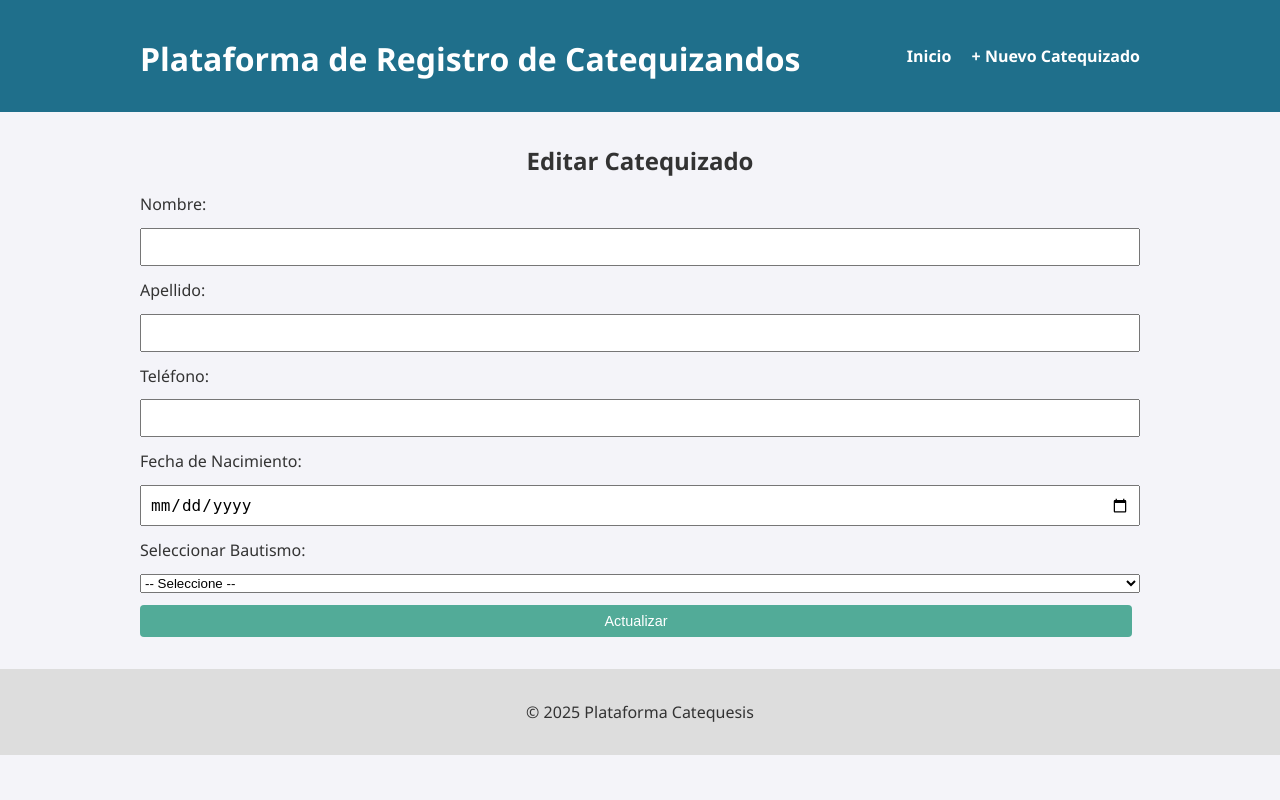
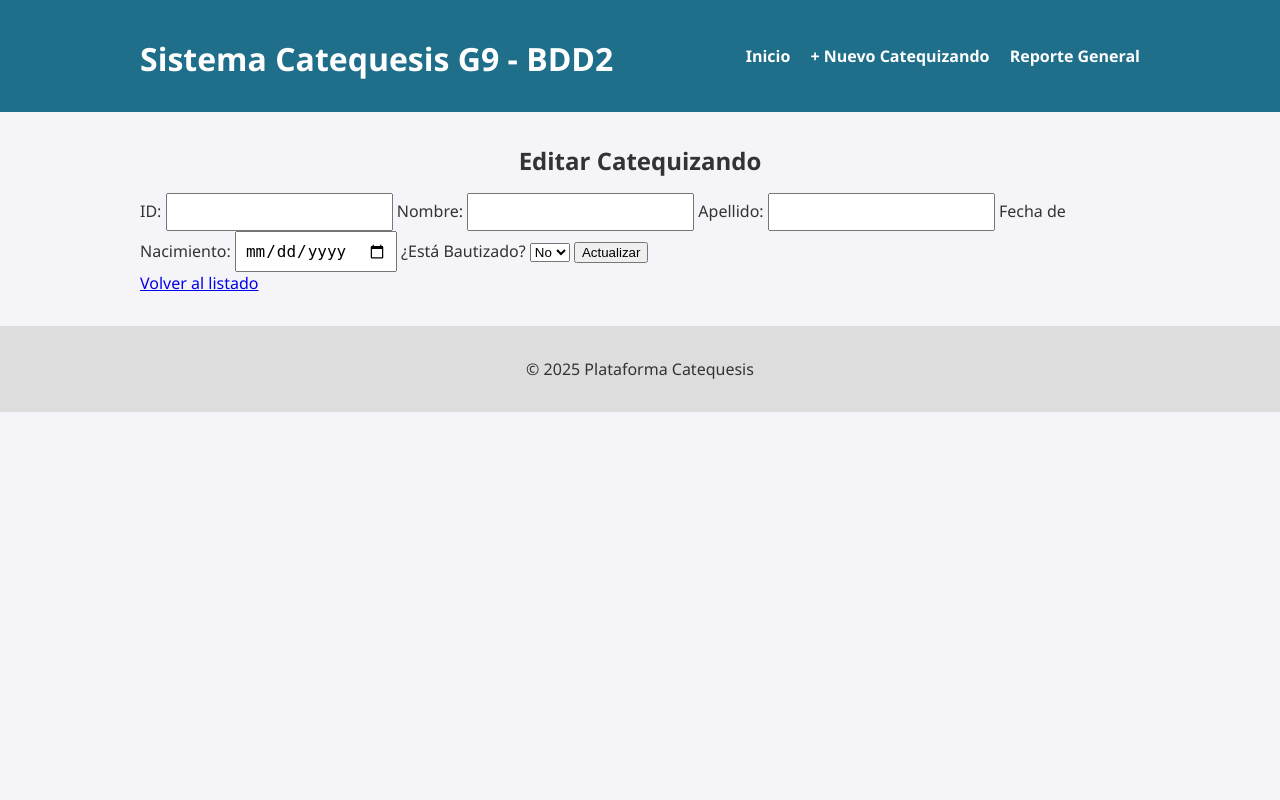
Before and after one commit to tom-ayu/CatequesisAppG9, a Flask app: template templates/edit.html in a window 1280 px wide. Run offline with Flask 3, Linux system fonts and the light colour scheme; the template is opened without the code that fills it, so the values that code supplies are empty.

Commit message:
Corrección rutas Flask y templates HTML para CRUD catequizando

```diff
--- a/app.py
+++ b/app.py
@@ -8,100 +8,81 @@ app.secret_key = 'clave_secreta_123'
 ####### READ (SQL) #######
 @app.route('/')
 def index():
-    try:
-        conn = get_connection()
-        cursor = conn.cursor()
-        cursor.execute("EXEC CatequesisData.ObtenerCatequizados")
-        catequizados = cursor.fetchall()
-        conn.close()
-        return render_template('index.html', catequizados=catequizados)
-    except pyodbc.Error as e:
-        flash(f'Error al obtener los catequizados: {e.args[1]}', 'error')
-        return render_template('index.html', catequizados=[])
+    conn = get_connection()
+    cursor = conn.cursor()
+    cursor.execute("EXEC sp_ReadCatequizando")
+    rows = cursor.fetchall()
+    conn.close()
+
+    catequizandos = [{
+        'Id': row[0],
+        'Nombre': row[1],
+        'Apellido': row[2],
+        'FechaNacimiento': row[3],
+        'FeBautismo': bool(row[4])
+    } for row in rows]
+
+    return render_template('index.html', catequizandos=catequizandos)
 
 ####### CREATE (SQL) #######
 @app.route('/create', methods=['GET', 'POST'])
-def create():
-    conn = get_connection()
-    cursor = conn.cursor()
-    cursor.execute("SELECT IdBautismo, ParroquiaBautismo FROM CatequesisData.Bautismo")
-    bautismos = cursor.fetchall()
+def create_catequizando():
+    if request.method == 'POST':
+        data = request.form
+        conn = get_connection()
+        cursor = conn.cursor()
+        cursor.execute(
+            "EXEC sp_CreateCatequizando ?, ?, ?, ?, ?",
+            data['Id'], data['Nombre'], data['Apellido'],
+            data['FechaNacimiento'], int(data['FeBautismo'])
+        )
+        conn.commit()
+        conn.close()
+        return redirect(url_for('read_catequizandos'))
+    return render_template('create.html')
 
-    if request.method == 'POST':
-        nombre = request.form['nombre']
-        apellido = request.form['apellido']
-        telefono = request.form['telefono']
-        fecha_nac = request.form['fecha']
-        id_bautismo = request.form['id_bautismo']
-
-        try:
-            cursor.execute("EXEC CatequesisData.CrearCatequizado ?,?,?,?,?",
-                           (nombre, apellido, telefono, fecha_nac, id_bautismo))
-            conn.commit()
-            flash('Catequizado creado exitosamente.', 'success')
-            return redirect(url_for('index'))
-        except pyodbc.Error as e:
-            flash(f'Error al crear catequizado: {e.args[1]}', 'error')
-
-    conn.close()
-    return render_template('create.html', bautismos=bautismos)
 
 ####### EDIT (SQL) #######
 @app.route('/edit/<int:id>', methods=['GET', 'POST'])
-def edit(id):
-    try:
-        conn = get_connection()
-        cursor = conn.cursor()
+def update_catequizando(id):
+    conn = get_connection()
+    cursor = conn.cursor()
 
-        cursor.execute("SELECT IdBautismo, ParroquiaBautismo FROM CatequesisData.Bautismo")
-        bautismos = cursor.fetchall()
+    if request.method == 'POST':
+        data = request.form
+        cursor.execute(
+            "EXEC sp_UpdateCatequizando ?, ?, ?, ?, ?",
+            id, data['Nombre'], data['Apellido'],
+            data['FechaNacimiento'], int(data['FeBautismo'])
+        )
+        conn.commit()
+        conn.close()
+        return redirect(url_for('read_catequizandos'))
 
-        if request.method == 'POST':
-            nombre = request.form['nombre']
-            apellido = request.form['apellido']
-            telefono = request.form['telefono']
-            fecha_nac = request.form['fecha']
-            id_bautismo = request.form['id_bautismo']
+    cursor.execute("EXEC sp_ReadCatequizandoPorId ?", id)
+    row = cursor.fetchone()
+    conn.close()
 
-            try:
-                cursor.execute(
-                    "EXEC CatequesisData.ActualizarCatequizado ?, ?, ?, ?, ?, ?",
-                    (id, nombre, apellido, telefono, fecha_nac, id_bautismo)
-                )
-                conn.commit()
-                flash('Catequizado actualizado correctamente.', 'success')
-                return redirect(url_for('index'))
-            except pyodbc.Error as e:
-                flash(f'Error al actualizar: {e.args[1]}', 'error')
-
-        cursor.execute("SELECT * FROM CatequesisData.Catequizado WHERE IdCatequizado=?", (id,))
-        catequizado = cursor.fetchone()
-        conn.close()
-
-        if not catequizado:
-            flash('Catequizado no encontrado.', 'error')
-            return redirect(url_for('index'))
-
-        return render_template('edit.html', catequizado=catequizado, bautismos=bautismos)
-
-    except pyodbc.Error as e:
-        flash(f'Error general: {e.args[1]}', 'error')
-        return redirect(url_for('index'))
+    if row:
+        catequizando = {
+            'Id': row[0],
+            'Nombre': row[1],
+            'Apellido': row[2],
+            'FechaNacimiento': row[3],
+            'FeBautismo': bool(row[4])
+        }
+        return render_template('edit.html', catequizando=catequizando)
+    return 'No encontrado', 404
 
 ####### DELETE (SQL) #######
-@app.route('/delete/<int:id>')
-def delete(id):
-    try:
-        conn = get_connection()
-        cursor = conn.cursor()
-        cursor.execute("EXEC CatequesisData.EliminarCatequizado ?", (id,))
-        conn.commit()
-        conn.close()
-        flash('Catequizado eliminado exitosamente.', 'success')
-    except pyodbc.Error as e:
-        flash(f'Error al eliminar: {e.args[1]}', 'error')
-
-    return redirect(url_for('index'))
+@app.route('/delete/<int:id>', methods=['GET'])
+def delete_catequizando(id):
+    conn = get_connection()
+    cursor = conn.cursor()
+    cursor.execute("EXEC sp_DeleteCatequizando ?", id)
+    conn.commit()
+    conn.close()
+    return redirect(url_for('read_catequizandos'))
 
 ####### REPORTES (MONGODB) #######
 @app.route('/reporte-general')
--- a/connectiondb.py
+++ b/connectiondb.py
@@ -6,5 +6,5 @@ def get_connection():
         "SERVER=localhost;"
         "DATABASE=CatequesisGrupo9;"
         "UID=LoginAdministrador;"
-        "PWD=APassword123"
+        "PWD=Administrador2025$!"
     )
--- a/templates/edit.html
+++ b/templates/edit.html
@@ -1,32 +1,29 @@
 {% extends "layout.html" %}
-{% block title %}Editar Catequizado{% endblock %}
+{% block title %}Editar Catequizando{% endblock %}
 {% block content %}
-<h2>Editar Catequizado</h2>
+<h2>Editar Catequizando</h2>
 
-<form method="POST" class="form">
-  <label for="nombre">Nombre:</label>
-  <input type="text" id="nombre" name="nombre" value="{{ catequizado.Nombre }}" required>
+<form method="POST">
+  <label>ID:</label>
+  <input type="number" name="Id" value="{{ catequizando.Id }}" readonly>
 
-  <label for="apellido">Apellido:</label>
-  <input type="text" id="apellido" name="apellido" value="{{ catequizado.Apellido }}" required>
+  <label>Nombre:</label>
+  <input type="text" name="Nombre" value="{{ catequizando.Nombre }}" required>
 
-  <label for="telefono">Teléfono:</label>
-  <input type="text" id="telefono" name="telefono" maxlength="10" value="{{ catequizado.Telefono }}" required>
+  <label>Apellido:</label>
+  <input type="text" name="Apellido" value="{{ catequizando.Apellido }}" required>
 
-  <label for="fecha">Fecha de Nacimiento:</label>
-  <input type="date" id="fecha" name="fecha" value="{{ catequizado.FechaNacimiento }}" required>
+  <label>Fecha de Nacimiento:</label>
+  <input type="date" name="FechaNacimiento" value="{{ catequizando.FechaNacimiento }}" required>
 
-  <label for="id_bautismo">Seleccionar Bautismo:</label>
-  <select id="id_bautismo" name="id_bautismo" required>
-    <option value="">-- Seleccione --</option>
-    {% for b in bautismos %}
-      <option value="{{ b.IdBautismo }}"
-        {% if catequizado.IdBautismo == b.IdBautismo %}selected{% endif %}>
-        {{ b.IdBautismo }} - {{ b.ParroquiaBautismo }}
-      </option>
-    {% endfor %}
+  <label>¿Está Bautizado?</label>
+  <select name="FeBautismo">
+    <option value="1" {% if catequizando.FeBautismo %}selected{% endif %}>Sí</option>
+    <option value="0" {% if not catequizando.FeBautismo %}selected{% endif %}>No</option>
   </select>
 
-  <button type="submit" class="btn submit">Actualizar</button>
+  <button type="submit">Actualizar</button>
 </form>
+
+<a href="{{ url_for('index') }}">Volver al listado</a>
 {% endblock %}
--- a/templates/layout.html
+++ b/templates/layout.html
@@ -8,10 +8,11 @@
 <body>
   <header>
     <div class="container">
-      <h1>Plataforma de Registro de Catequizandos</h1>
+      <h1>Sistema Catequesis G9 - BDD2</h1>
       <nav>
         <a href="{{ url_for('index') }}">Inicio</a>
-        <a href="{{ url_for('create') }}">+ Nuevo Catequizado</a>
+        <a href="{{ url_for('create_catequizando') }}">+ Nuevo Catequizando</a>
+        <a href="{{ url_for('reporte_general') }}">Reporte General</a>
       </nav>
     </div>
   </header>
```
Also changed, not shown: templates/create.html (+18 -20 lines), templates/index.html (+14 -13 lines).
